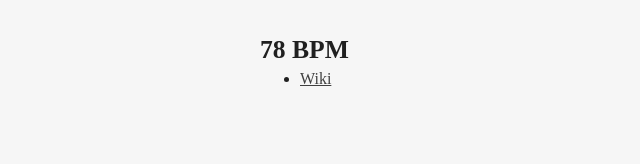
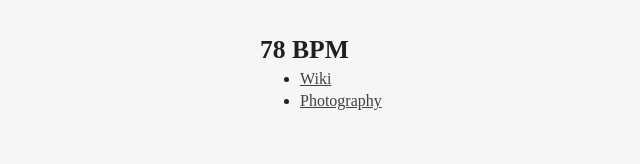
Before and after one commit to century/Earth, a plain HTML site: page index.html in a window 1280 px wide. Shown: the whole page, without its empty margins (68-708 px from the left). Drawn offline with Linux system fonts and the light colour scheme.

Commit message:
Commit 2024-06-25T10:44:51

```diff
--- a/index.html
+++ b/index.html
@@ -13,6 +13,7 @@
     <h1>78 BPM</h1>
     <ul>
         <li><a href="https://wiki.78bpm.com">Wiki</a></li>
+        <li><a href="https://photo.78bpm.com">Photography</a></li>
     </ul>
 </body>
 
```
Also changed, not shown: 1 other file.
